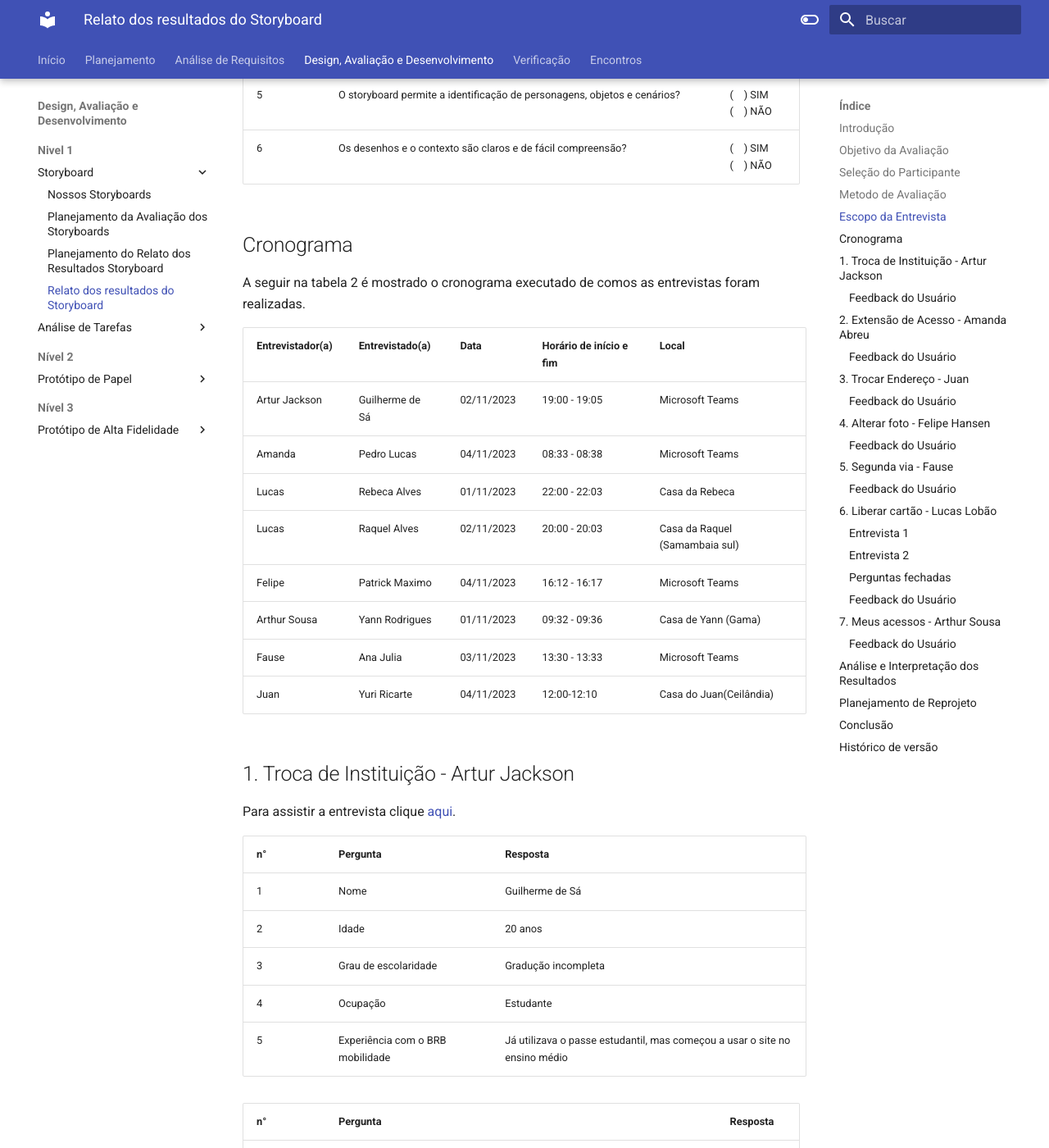
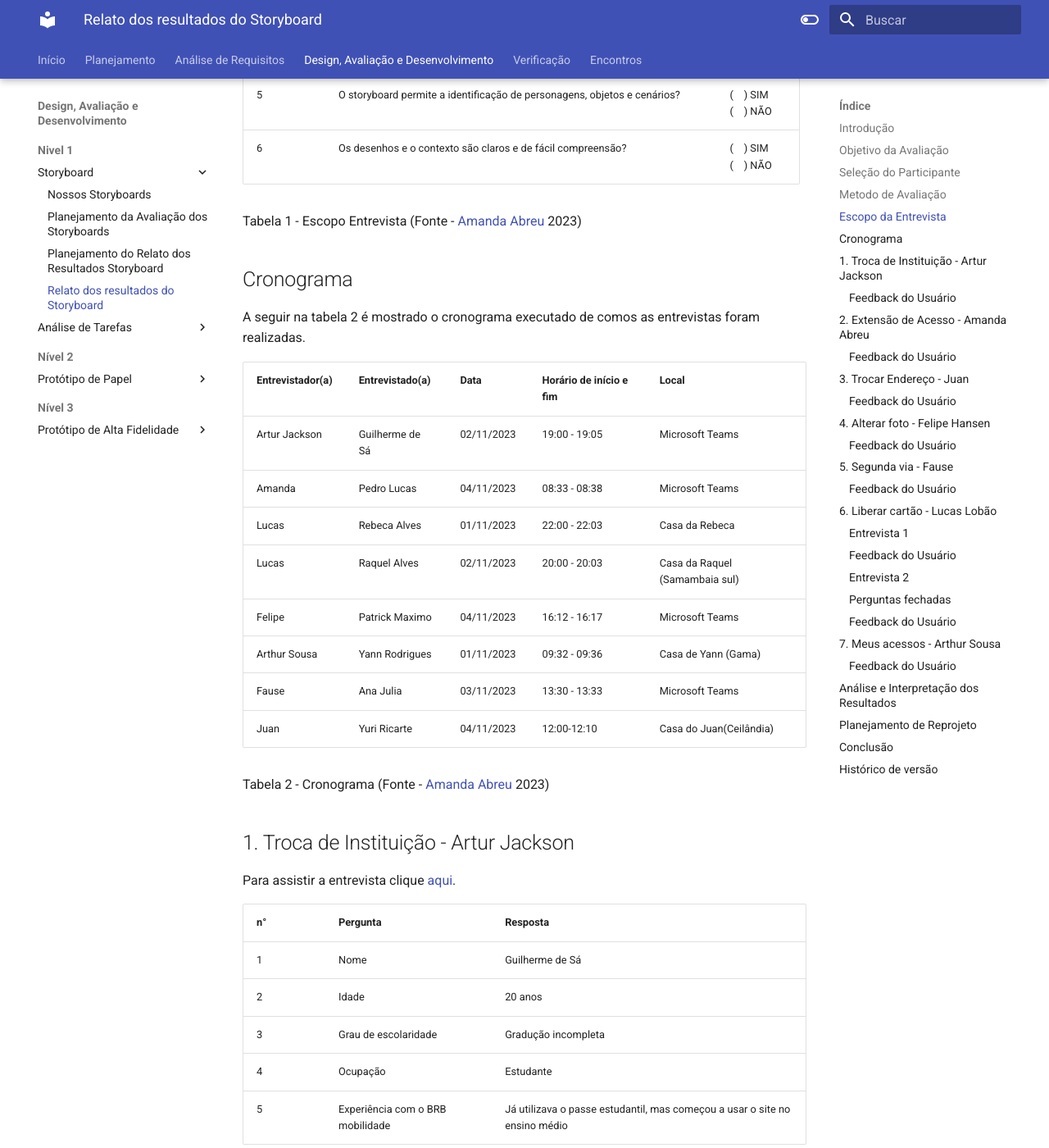
Before and after one commit to Interacao-Humano-Computador/2023.2--BRB-Mobilidade, an MkDocs documentation site: the page built from docs/designAvaliacao/resultadoStoryBoard.md, in a window 1280 px wide and 1400 px high, scrolled down 1208 px. Shown: the whole window at 82% size. Built offline with MkDocs 1.6.1 and Material for MkDocs 9.7.7, drawn with Linux system fonts in a browser that asks for light colours; some of the changed text lies outside the part shown.

Commit message:
correcoes

```diff
--- a/docs/designAvaliacao/resultadoStoryBoard.md
+++ b/docs/designAvaliacao/resultadoStoryBoard.md
@@ -27,6 +27,8 @@
 | 5 | O storyboard permite a identificação de personagens, objetos e cenários? | (&emsp;) SIM <br> (&emsp;) NÃO |
 | 6 | Os desenhos e o contexto são claros e de fácil compreensão? | (&emsp;) SIM <br> (&emsp;) NÃO |
 
+Tabela 1 - Escopo Entrevista (Fonte - [Amanda Abreu](https://github.com/Amandaaaaabreu) 2023)
+
 ## Cronograma
 
 A seguir na tabela 2 é mostrado o cronograma executado de comos as entrevistas foram realizadas.
@@ -42,6 +44,8 @@
 |Fause|Ana Julia|03/11/2023|13:30 - 13:33|Microsoft Teams|
 |Juan|Yuri Ricarte|04/11/2023|12:00-12:10|Casa do Juan(Ceilândia)|
 
+Tabela 2 - Cronograma (Fonte - [Amanda Abreu](https://github.com/Amandaaaaabreu) 2023)
+
 ## 1. Troca de Instituição - Artur Jackson
 
 Para assistir a entrevista clique [aqui](https://youtu.be/bgkajBIfjSo).
@@ -55,6 +59,8 @@
 | 4 | Ocupação | Estudante |
 | 5 | Experiência com o BRB mobilidade | Já utilizava o passe estudantil, mas começou a usar o site no ensino médio |
 
+Tabela 3 - Perguntas (Fonte - [Amanda Abreu](https://github.com/Amandaaaaabreu) 2023)
+ <br> <br>
 
 |   n°   | Pergunta | Resposta |
 |--------|-----------|----------|
@@ -64,6 +70,8 @@
 | 3 | As ações realizadas na narrativa seguem uma sequencia lógica? | (X) SIM <br> (  ) NÃO |
 | 5 | O storyboard permite a identificação de personagens, objetos e cenários? | (X) SIM <br> (  ) NÃO|
 | 6 | Os desenhos e o contexto são claros e de fácil compreensão? | (X) SIM <br> (  ) NÃO |
+
+Tabela 4 - Respostas (Fonte - [Amanda Abreu](https://github.com/Amandaaaaabreu) 2023)
 
 
 ### Feedback do Usuário
@@ -85,6 +93,9 @@
 | 4 | Ocupação |  Estagiário |
 | 5 | Experiencia com o BrB Mobilidade | Emissão do cartão, emissão de segunda via |
 
+Tabela 5 - Perguntas (Fonte - [Amanda Abreu](https://github.com/Amandaaaaabreu) 2023)
+ <br> <br>
+
 |   n°   | Pergunta | Resposta |
 |--------|-----------|----------|
 | 1 | O Storyboard está condizente com a tarefa do usuário? | (X) SIM <br> () NÃO  |
@@ -93,6 +104,8 @@
 | 4 | As ações realizadas na narrativa seguem uma sequencia lógica? | (X) SIM <br> (  ) NÃO |
 | 5 | O storyboard permite a identificação de personagens, objetos e cenários? | (X) SIM <br> (  ) NÃO|
 | 6 | Os desenhos e o contexto são claros e de fácil compreensão? | (X) SIM <br> (  ) NÃO |
+
+Tabela 6 - Respostas (Fonte - [Amanda Abreu](https://github.com/Amandaaaaabreu) 2023)
 
 ### Feedback do Usuário
 
@@ -113,6 +126,8 @@
 | 4 | Ocupação | Estudante e Assistente Farmacêutico  |
 | 5 | Experiência com o BrB Mobilidade | Emissão do cartão e extensão de acesso |
 
+Tabela 7 - Perguntas (Fonte - [Amanda Abreu](https://github.com/Amandaaaaabreu) 2023)
+ <br> <br>
 
 |   n°   | Pergunta | Resposta |
 |--------|-----------|----------|
@@ -122,6 +137,9 @@
 | 4 | As ações realizadas na narrativa seguem uma sequencia lógica? | (X) SIM <br> (  ) NÃO |
 | 5 | O storyboard permite a identificação de personagens, objetos e cenários? | (X) SIM <br> (  ) NÃO|
 | 6 | Os desenhos e o contexto são claros e de fácil compreensão? | (X) SIM <br> (  ) NÃO |
+
+Tabela 8 - Respostas (Fonte - [Amanda Abreu](https://github.com/Amandaaaaabreu) 2023)
+ <br> <br>
 
 ### Feedback do Usuário
 
@@ -140,6 +158,9 @@
 | 4 | Ocupação |  Estudante |
 | 5 | Experiencia com o BrB Mobilidade |Emissão do cartão, emissão de segunda via, pagamento |
 
+Tabela 9 - Perguntas (Fonte - [Amanda Abreu](https://github.com/Amandaaaaabreu) 2023)
+ <br> <br>
+
 
 |   n°   | Pergunta | Resposta |
 |--------|-----------|----------|
@@ -149,6 +170,9 @@
 | 4 | As ações realizadas na narrativa seguem uma sequencia lógica? | (X) SIM <br> (  ) NÃO |
 | 5 | O storyboard permite a identificação de personagens, objetos e cenários? | (X) SIM <br> (  ) NÃO|
 | 6 | Os desenhos e o contexto são claros e de fácil compreensão? | (X) SIM <br> (  ) NÃO |
+
+Tabela 10 - Respostas (Fonte - [Amanda Abreu](https://github.com/Amandaaaaabreu) 2023)
+ <br> <br>
 
 ### Feedback do Usuário
 
@@ -168,6 +192,9 @@
 | 4 | Ocupação | Estudante |
 | 5 | Experiencia com o BrB Mobilidade | Utiliza o site a mais de 5 anos |
 
+Tabela 11 - Perguntas (Fonte - [Amanda Abreu](https://github.com/Amandaaaaabreu) 2023)
+ <br> <br>
+
 
 |   n°   | Pergunta | Resposta |
 |--------|-----------|----------|
@@ -177,6 +204,8 @@
 | 4 | As ações realizadas na narrativa seguem uma sequencia lógica? | (X) SIM <br> (  ) NÃO |
 | 5 | O storyboard permite a identificação de personagens, objetos e cenários? | (X) SIM <br> (  ) NÃO|
 | 6 | Os desenhos e o contexto são claros e de fácil compreensão? | (X) SIM <br> (  ) NÃO |
+
+Tabela 12 - Respostas (Fonte - [Amanda Abreu](https://github.com/Amandaaaaabreu) 2023)
 
 ###  Feedback do Usuário
 
@@ -191,7 +220,6 @@
 Para assistir a entrevista clique [aqui](https://www.youtube.com/watch?v=SipOMmy-k10).
 
 
-
 |   n°   | Pergunta | Resposta |
 |--------|-----------|----------|
 | 1  | Nome  | Raquel Alves |
@@ -200,6 +228,8 @@
 | 4 | Ocupação | Estudante |
 | 5 | Experiência com o BRB mobilidade | Pedir 2°via do cartão |
 
+Tabela 13 - Perguntas (Fonte - [Amanda Abreu](https://github.com/Amandaaaaabreu) 2023)
+ <br> <br>
 
 
 |   n°   | Pergunta | Resposta |
@@ -211,7 +241,9 @@
 | 5 | O storyboard permite a identificação de personagens, objetos e cenários? | (X) SIM <br> (  ) NÃO|
 | 6 | Os desenhos e o contexto são claros e de fácil compreensão? | (X) SIM <br> (  ) NÃO |
 
+Tabela 14 - Respostas (Fonte - [Amanda Abreu](https://github.com/Amandaaaaabreu) 2023)
 
+###  Feedback do Usuário
 
 Ela fez uma observação sobre usuários com diferentes idades poderiam ter um raciocínio diferente
 
@@ -222,7 +254,6 @@
 Para assistir a entrevista clique [aqui](https://www.youtube.com/watch?v=fRzFckRCtn0).
 
 
-
 |   n°   | Pergunta | Resposta |
 |--------|-----------|----------|
 | 1  | Nome  | Rebeca Alves  |
@@ -230,6 +261,9 @@
 | 3  | Grau de escolaridade  | Graduação incompleta |
 | 4 | Ocupação | Bombeira Civil |
 | 5 | Experiência com o BRB mobilidade | Solicitar o cartão |
+
+Tabela 14 - Perguntas (Fonte - [Amanda Abreu](https://github.com/Amandaaaaabreu) 2023)
+ <br> <br>
 
 ### Perguntas fechadas
 
@@ -241,6 +275,8 @@
 | 4 | As ações realizadas na narrativa seguem uma sequencia lógica? | (X) SIM <br> (  ) NÃO |
 | 5 | O storyboard permite a identificação de personagens, objetos e cenários? | (X) SIM <br> (  ) NÃO|
 | 6 | Os desenhos e o contexto são claros e de fácil compreensão? | (X) SIM <br> (  ) NÃO |
+
+Tabela 15 - Respostas (Fonte - [Amanda Abreu](https://github.com/Amandaaaaabreu) 2023)
 
 ### Feedback do Usuário
 
@@ -260,6 +296,9 @@
 |   | Ocupação |  Gerente de Logística |
 |   | Experiencia com o BrB Mobilidade | Emissão de 2° via e Verificar Saldo |
 
+Tabela 16 - Perguntas (Fonte - [Amanda Abreu](https://github.com/Amandaaaaabreu) 2023)
+ <br> <br>
+
 |   n°   | Pergunta | Resposta |
 |--------|-----------|----------|
 | 2 | O Storyboard possui embasamento na realidade? | (X) SIM <br> (  ) NÃO |
@@ -267,6 +306,8 @@
 | 4 | As ações realizadas na narrativa seguem uma sequencia lógica? | (X) SIM <br> (  ) NÃO |
 | 5 | O storyboard permite a identificação de personagens, objetos e cenários? | (X) SIM <br> (  ) NÃO|
 | 6 | Os desenhos e o contexto são claros e de fácil compreensão? | (X) SIM <br> (  ) NÃO |
+
+Tabela 17 - Respostas (Fonte - [Amanda Abreu](https://github.com/Amandaaaaabreu) 2023)
 
 ### Feedback do Usuário
 
```
Also changed, not shown: docs/verificacao/Grupo_05/Entrega3/resultado.md (+11 -0 lines), docs/verificacao/Grupo_05/planejamentoGeral.md (+1 -1 lines).
